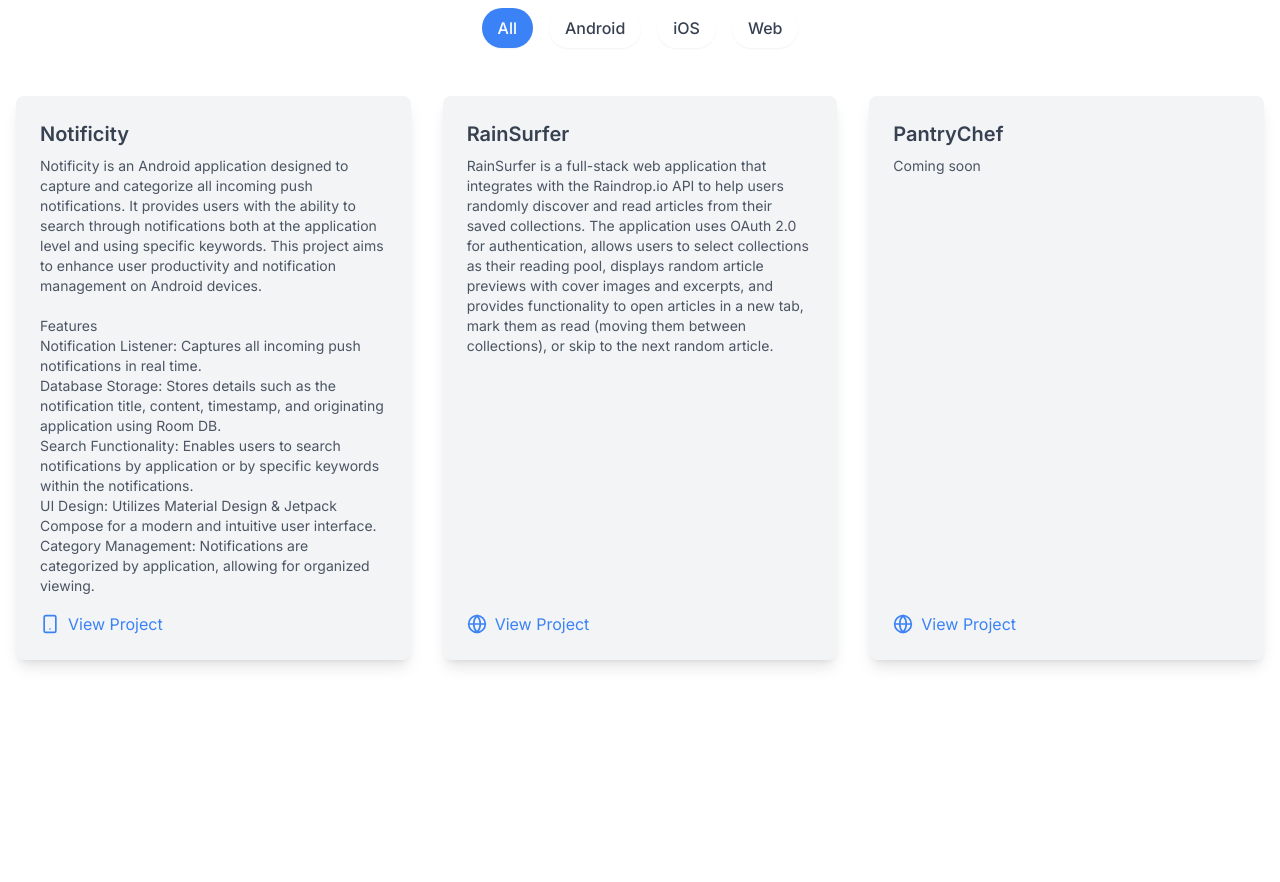
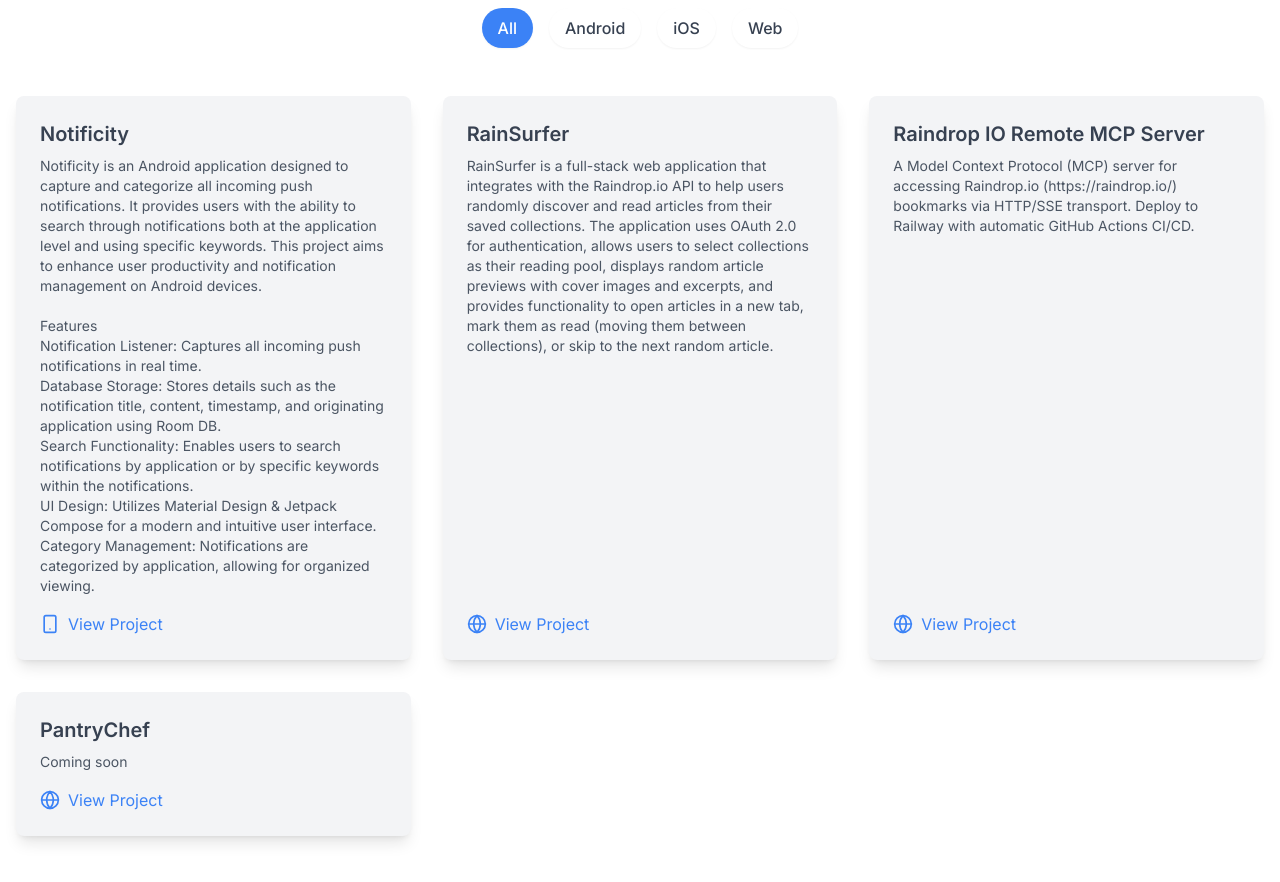
Before and after one commit to darshanpania/personal-website, a Next.js app: page /projects in a window 1280 px wide. Shown: the part 220-1102 px from the top of the page. Before the commit the page ends 928 px from the top, so only its background shows below. Built offline with nearby package versions, Linux system fonts and the light colour scheme.

Commit message:
Add Raindrop IO Remote MCP Server to projects

```diff
--- a/src/app/projects/page.tsx
+++ b/src/app/projects/page.tsx
@@ -25,6 +25,13 @@
     name: 'RainSurfer',
     description: 'RainSurfer is a full-stack web application that integrates with the Raindrop.io API to help users randomly discover and read articles from their saved collections. The application uses OAuth 2.0 for authentication, allows users to select collections as their reading pool, displays random article previews with cover images and excerpts, and provides functionality to open articles in a new tab, mark them as read (moving them between collections), or skip to the next random article.',
     link: 'https://rainsurfer.darshanpania.me',
+    platform: 'web',
+    category: 'Web',
+  },
+  {
+    name: 'Raindrop IO Remote MCP Server',
+    description: 'A Model Context Protocol (MCP) server for accessing Raindrop.io (https://raindrop.io/) bookmarks via HTTP/SSE transport. Deploy to Railway with automatic GitHub Actions CI/CD.',
+    link: 'https://github.com/darshanpania/raindrop-mcp-remote',
     platform: 'web',
     category: 'Web',
   },
```
